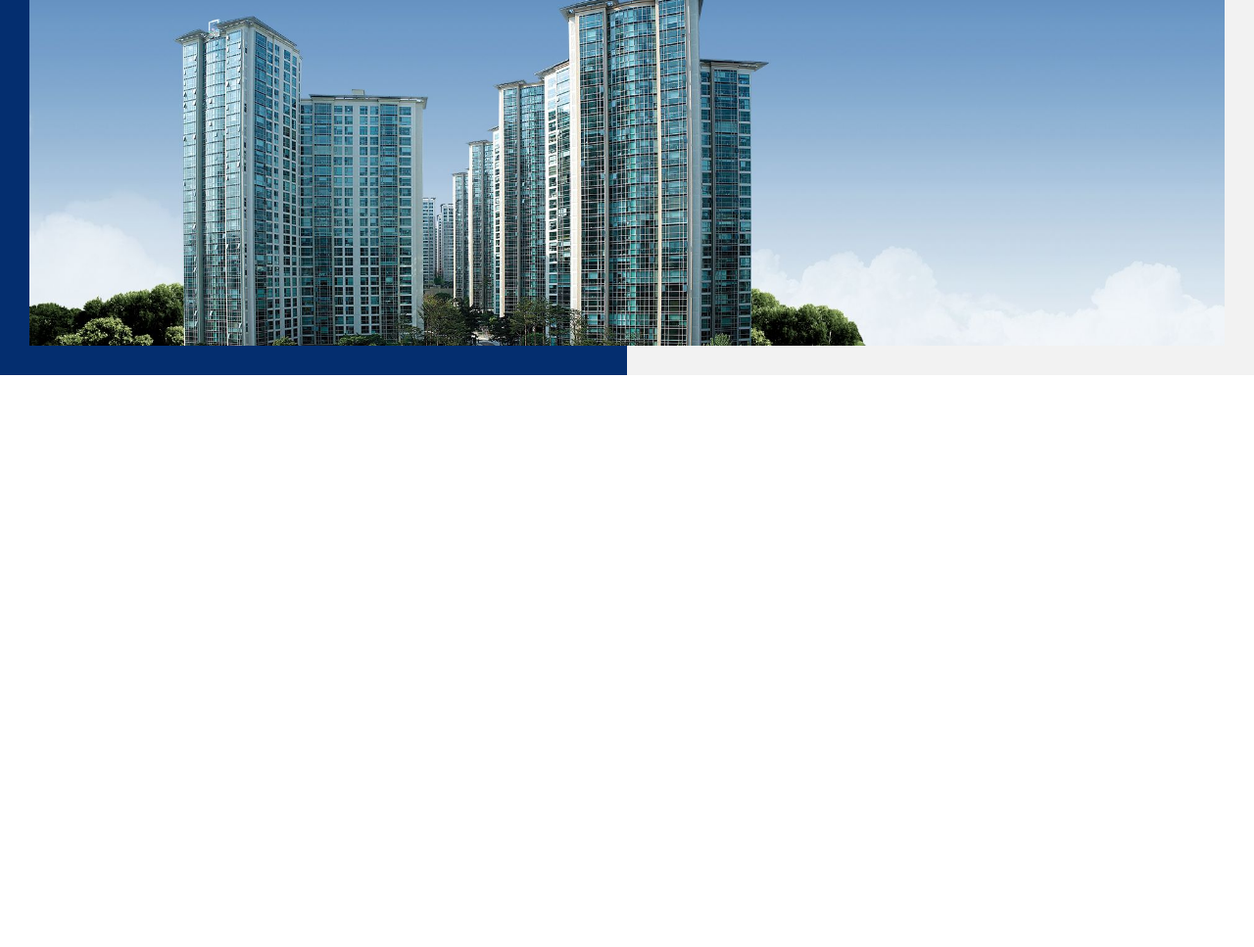
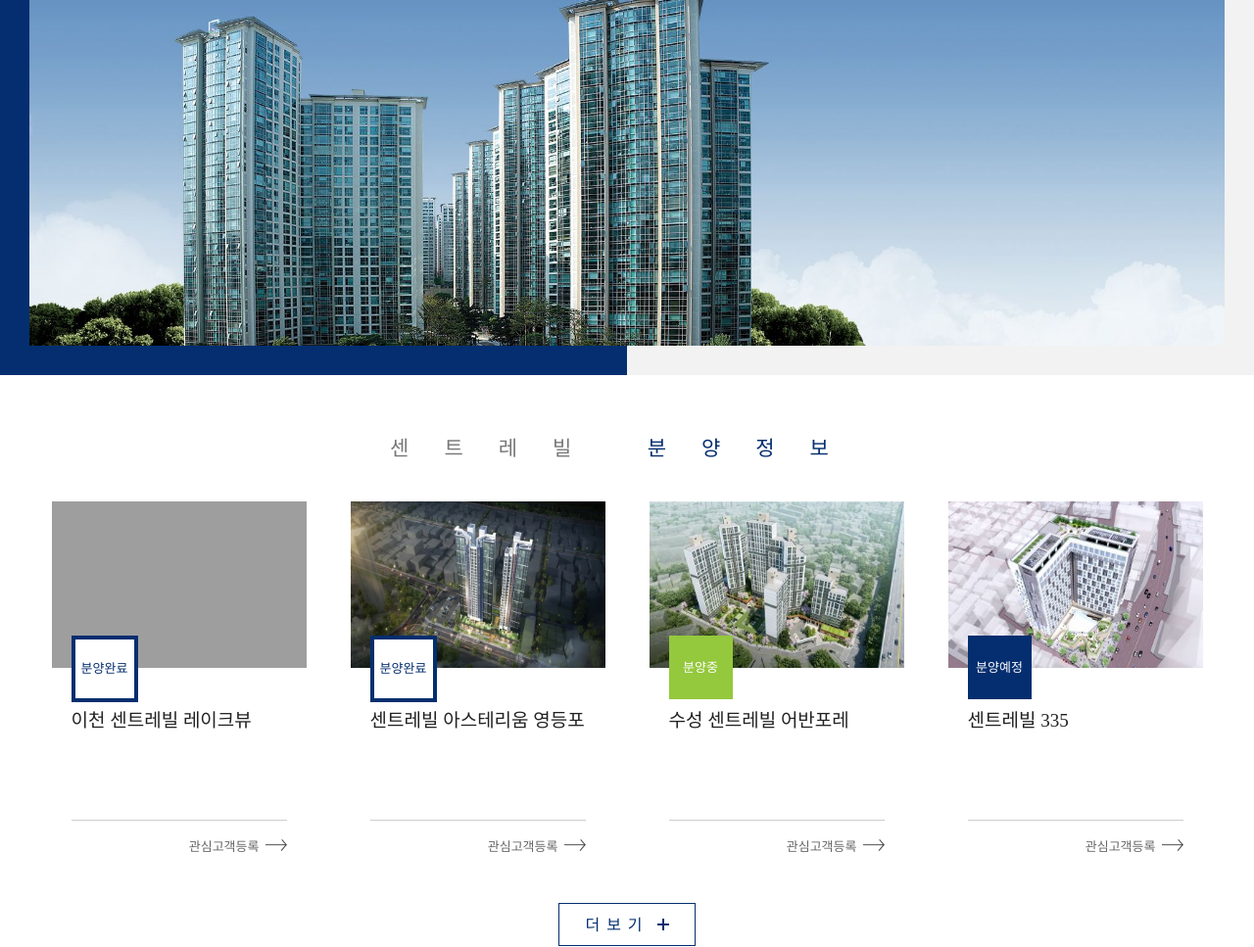
Before and after one commit to yellrim/centreville, a plain HTML site: page index.html in a window 1280 px wide. Shown: the part 92-1059 px from the top of the page at 98% size. Before the commit the page ends 800 px from the top, so only its background shows below. Drawn offline with Linux system fonts and the light colour scheme; grey boxes are pictures that could not be loaded.

Commit message:
Add files via upload

```diff
--- a/css/reset.css
+++ b/css/reset.css
@@ -27,6 +27,6 @@ h1,h2,h3,h4,h5,h6,strong {
     font-weight: normal;
 }
 
-img,span,video,audio,label,input,textarea,select,iframe{
+img,video,audio,label,input,textarea,select,iframe{
     display: block;
 }
--- a/css/style.css
+++ b/css/style.css
@@ -154,3 +154,138 @@ header #lnb nav > ul ul a:hover:after{
     left: 0;
     width: 100%;
 }
+
+/* 분양정보 */
+.info-box {
+    width: 1175px;
+    margin: 0 auto;
+}
+.info-box h2{
+    padding: 58px 0 41px 0;
+    font-size: 21px;
+    color: #777;
+    font-weight: normal;
+    text-align: center;
+    letter-spacing: 36px;
+}
+.info-box h2 span{
+    color: #042e6f;
+}
+.info-box li{
+    float: left;
+    margin: 0 0 0 45px;
+    width: 260px;
+    position: relative;
+}
+.info-box li:first-child{
+    margin: 0;
+}
+.info-box li em{
+    display: block;
+    width: 100%;
+    height: 170px;
+    overflow: hidden;
+}
+.info-box li img{
+    width: 100%;
+    height: 170px;
+    transform: scale(1);
+    transition: all 0.3s;
+}
+.info-box li:hover img{
+    transform: scale(1.1);
+}
+.info-box li a>div{
+    height: 170px;
+    padding: 40px 20px 0;
+    transition: all 0.5s;
+    background: url(../img/sales_obj01.png) no-repeat -260px -240px,
+                url(../img/sales_obj02.png) no-repeat -309px 180px,
+                url(../img/sales_obj03.png) no-repeat 204px 210px;
+}
+.info-box li:hover a>div{
+    background-position: -180px -160px, -229px 120px, 104px 130px;
+    background-color: #aaa8aa;
+}
+.info-box li:hover a *{
+    color: #fff;
+    transition: all 0.3s;
+}
+.info-box li a h3{
+    font-size: 19px;
+    color: #222;
+    font-weight: normal;
+    line-height: 28px;
+}
+.info-box li a > div div{
+    position: absolute;
+    left: 20px;
+    bottom: 0;
+    width: 220px;
+    height: 54px;
+    line-height: 54px;
+    border-top: 1px solid #ccc;
+    text-align: right;
+    font-size: 13px;
+    color: #666;
+}
+.info-box li a > div div:after{
+    content: '';
+    background: url(../img/icon.png) no-repeat -60px -25px;
+    width: 22px;
+    height: 12px;
+    display: inline-block;
+    margin-left: 6px;
+}
+.info-box li:hover a > div div:after{
+    background-position: -60px -5px;
+    transition: all 0.5s;
+}
+.info-box li a .ico{
+    position: absolute;
+    left: 20px;
+    top: 137px;
+    width: 65px;
+    height: 65px;
+    color: #fff;
+    text-align: center;
+    line-height: 65px;
+    font-size: 13px;
+}
+.info-box li a .no1{
+    width: 60px;
+    height: 60px;
+    line-height: 60px;
+    border: 4px solid #042e6f;
+    background-color: #fff;
+    color: #042e6f;
+}
+.info-box li a .no2{
+    background-color: #94c83d;
+}
+.info-box li a .no3{
+    background-color: #042e6f;
+}
+.btn-more{
+    display: inline-block;
+    width: 140px;
+    height: 44px;
+    border: 1px solid #042e6f;
+    box-sizing: border-box;
+    font-size: 16px;
+    color: #042e6f;
+    line-height: 44px;
+    letter-spacing: 7px;
+    margin-top: 30px;
+}
+.btn-more:after{
+    content: '';
+    width: 12px;
+    height: 12px;
+    display: inline-block;
+    margin: 0 0 0 8px;
+    background: url(../img/icon.png) no-repeat -196px -5px ;
+}
+.center{
+    text-align: center;
+}
--- a/index.html
+++ b/index.html
@@ -61,5 +61,63 @@
         </ul>
         <div class="visual"><img src="./img/visualimg_1_1920.jpg" alt=""></div>
     </header>
+    <main>
+        <section class="info-box">
+            <h2>센트레빌 <span>분양정보</span></h2>
+            <ul>
+                <li>
+                    <a href="#b">
+                        <em>
+                            <img src="./img/content1.jpg" alt="이천 센트레빌 레이크뷰">
+                        </em>
+                        <div>
+                            <h3>이천 센트레빌 레이크뷰</h3>
+                            <span class="ico no1">분양완료</span>
+                            <div>관심고객등록</div>
+                        </div>
+                    </a>
+                </li>
+                <li>
+                    <a href="#b">
+                        <em>
+                            <img src="./img/content2.jpg" alt="센트레빌 아스테리움 영등포">
+                        </em>
+                        <div>
+                            <h3>센트레빌 아스테리움 영등포</h3>
+                            <span class="ico no1">분양완료</span>
+                            <div>관심고객등록</div>
+                        </div>
+                    </a>
+                </li>
+                <li>
+                    <a href="#b">
+                        <em>
+                            <img src="./img/content3.jpg" alt="수성 센트레빌 어반포레">
+                        </em>
+                        <div>
+                            <h3>수성 센트레빌 어반포레</h3>
+                            <span class="ico no2">분양중</span>
+                            <div>관심고객등록</div>
+                        </div>
+                    </a>
+                </li>
+                <li>
+                    <a href="#b">
+                        <em>
+                            <img src="./img/content4.jpg" alt="센트레빌 335">
+                        </em>
+                        <div>
+                            <h3>센트레빌 335</h3>
+                            <span class="ico no3">분양예정</span>
+                            <div>관심고객등록</div>
+                        </div>
+                    </a>
+                </li>
+            </ul>
+            <div class="btns center">
+                <a class="btn-more" href="#a">더보기</a>
+            </div>
+        </section>
+    </main>
 </body>
 </html>
```
Also changed, not shown: img/content2.jpg (added), img/content3.jpg (added), img/content4.jpg (added), img/sales_obj01.png (added), img/sales_obj02.png (added), img/sales_obj03.png (added), 1 other file.
